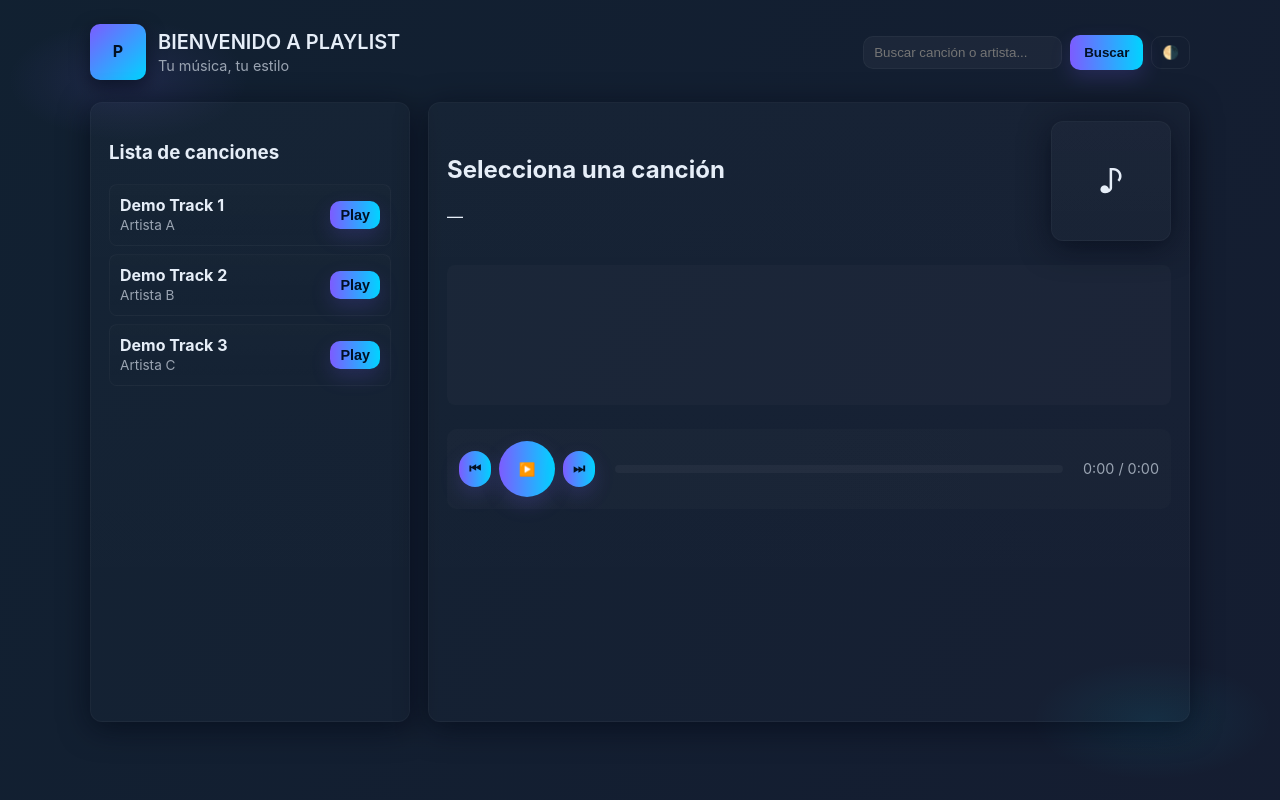
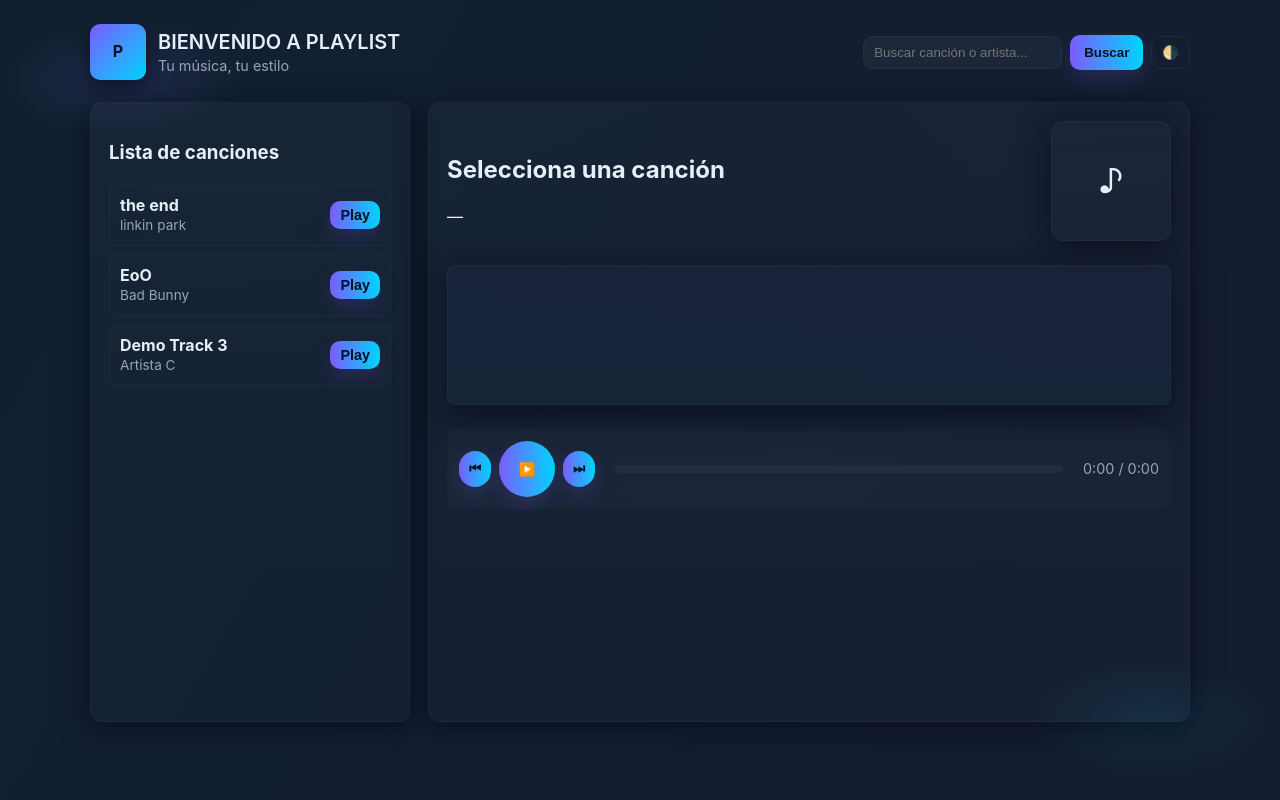
Before and after one commit to arglea16/Reproductor_app_web, a PHP site: page /inicio.php in a window 1280 px wide. Run offline with PHP 8.4, Linux system fonts and the light colour scheme.

Commit message:
cambios pequeños de diseño

```diff
--- a/assets/css/styles.css
+++ b/assets/css/styles.css
@@ -136,3 +136,17 @@
 
 /* Small helpers */
 .search{padding:8px 10px;border-radius:10px;background:var(--glass);border:1px solid rgba(255,255,255,0.04);color:inherit}
+
+/* Waveform canvas styling */
+#waveform{
+  border-radius:10px;
+  box-shadow: 0 10px 30px rgba(2,6,20,0.6), inset 0 1px 0 rgba(255,255,255,0.02);
+  background: linear-gradient(180deg, rgba(124,92,255,0.04), rgba(0,212,255,0.02));
+  border: 1px solid rgba(255,255,255,0.03);
+  display:block;
+}
+
+/* Optional: small decorative glow overlay behind the waveform */
+#waveform::before{ /* not actual canvas content, decorative only for some browsers */
+  content: '';
+}
--- a/assets/js/main.js
+++ b/assets/js/main.js
@@ -1,4 +1,4 @@
-/* main.js — interacciones ligeras para la UI */
+/* main.js — interacciones ligeras para la UI y reproductor con visualización de barras */
 (function(){
   'use strict';
 
@@ -98,7 +98,7 @@
     }
 
     /* =====================
-     Reproductor: playlist, buscador, canvas waveform
+       Reproductor: playlist, buscador, canvas bars
        ===================== */
     function initPlayer(){
       const audio = document.getElementById('player-audio');
@@ -106,7 +106,7 @@
 
       const canvas = document.getElementById('waveform');
       const canvasCtx = canvas ? canvas.getContext('2d') : null;
-    const tracks = Array.from(document.querySelectorAll('.playlist .track'));
+      let tracks = Array.from(document.querySelectorAll('.playlist .track'));
       const playToggle = document.querySelector('.btn-play-toggle');
       const prevBtn = document.querySelector('.btn-prev');
       const nextBtn = document.querySelector('.btn-next');
@@ -115,6 +115,8 @@
       const titleEl = document.querySelector('.track-title');
       const artistEl = document.querySelector('.track-artist');
       const searchInput = document.querySelector('.search');
+      const addBtn = document.querySelector('.add-track');
+      const fileInput = document.getElementById('file-add');
 
       let currentIndex = -1;
       let audioCtx, sourceNode, analyser, dataArray, animationId;
@@ -124,33 +126,51 @@
         audioCtx = new (window.AudioContext || window.webkitAudioContext)();
         sourceNode = audioCtx.createMediaElementSource(audio);
         analyser = audioCtx.createAnalyser();
-      analyser.fftSize = 2048;
-      const bufferLength = analyser.fftSize;
+        analyser.fftSize = 1024; // smaller -> fewer bins
+        const bufferLength = analyser.frequencyBinCount;
         dataArray = new Uint8Array(bufferLength);
         sourceNode.connect(analyser);
         analyser.connect(audioCtx.destination);
       }
 
+      // drawing: frequency bars
       function drawWave(){
         if(!canvasCtx || !analyser) return;
-      const WIDTH = canvas.width;
-      const HEIGHT = canvas.height;
-      analyser.getByteTimeDomainData(dataArray);
-      canvasCtx.fillStyle = 'rgba(255,255,255,0.02)';
+        const WIDTH = canvas.clientWidth;
+        const HEIGHT = canvas.clientHeight;
+        analyser.getByteFrequencyData(dataArray);
+
+        // trailing clear for smoothness
+        canvasCtx.fillStyle = 'rgba(2,6,20,0.06)';
         canvasCtx.fillRect(0,0,WIDTH,HEIGHT);
-      canvasCtx.lineWidth = 2;
-      canvasCtx.strokeStyle = 'rgba(124,92,255,0.9)';
-      canvasCtx.beginPath();
-      const sliceWidth = WIDTH * 1.0 / dataArray.length;
-      let x = 0;
-      for(let i=0;i<dataArray.length;i++){
-        const v = dataArray[i] / 128.0;
-        const y = v * HEIGHT/2;
-        if(i===0) canvasCtx.moveTo(x,y); else canvasCtx.lineTo(x,y);
-        x += sliceWidth;
+
+        const maxBars = Math.min(120, Math.floor(WIDTH / 4));
+        const barCount = Math.max(16, maxBars);
+        const step = Math.max(1, Math.floor(dataArray.length / barCount));
+        const barWidth = WIDTH / barCount * 0.75;
+        const gap = (WIDTH / barCount) * 0.25;
+
+        const grad = canvasCtx.createLinearGradient(0,0,0,HEIGHT);
+        grad.addColorStop(0, 'rgba(124,92,255,0.95)');
+        grad.addColorStop(0.5, 'rgba(0,212,255,0.85)');
+        grad.addColorStop(1, 'rgba(0,212,255,0.35)');
+
+        canvasCtx.fillStyle = grad;
+        canvasCtx.shadowBlur = 12;
+        canvasCtx.shadowColor = 'rgba(0,212,255,0.25)';
+
+        for(let i=0;i<barCount;i++){
+          const dataIndex = i * step;
+          const v = dataArray[dataIndex] || 0; // 0..255
+          const h = (v / 255) * (HEIGHT * 0.95);
+          const x = i * (barWidth + gap);
+          const y = HEIGHT - h;
+          const radius = Math.min(6, barWidth * 0.2);
+          roundRect(canvasCtx, x, y, barWidth, h, radius);
+          canvasCtx.fill();
         }
-      canvasCtx.lineTo(WIDTH,HEIGHT/2);
-      canvasCtx.stroke();
+
+        canvasCtx.shadowBlur = 0;
         animationId = requestAnimationFrame(drawWave);
       }
 
@@ -160,6 +180,18 @@
         if(canvasCtx){
           canvasCtx.clearRect(0,0,canvas.width,canvas.height);
         }
+      }
+
+      // helper to draw rounded rectangle path (does not fill)
+      function roundRect(ctx, x, y, w, h, r){
+        const radius = Math.min(r, w/2, h/2);
+        ctx.beginPath();
+        ctx.moveTo(x + radius, y);
+        ctx.arcTo(x + w, y, x + w, y + h, radius);
+        ctx.arcTo(x + w, y + h, x, y + h, radius);
+        ctx.arcTo(x, y + h, x, y, radius);
+        ctx.arcTo(x, y, x + w, y, radius);
+        ctx.closePath();
       }
 
       function playTrack(index){
@@ -177,10 +209,8 @@
         audio.src = src;
         audio.load();
         audio.play().catch(err=>{
-        // On some browsers autoplay is blocked until user gesture
           console.log('play blocked: ', err);
         });
-      // ensure audio context connected from user gesture
         setupAudioContext();
         if(analyser) drawWave();
         updatePlayButton(true);
@@ -191,10 +221,42 @@
         playToggle.textContent = isPlaying ? '⏸' : '▶️';
       }
 
-    // Track click / play buttons
+      // Create track element dynamically
+      function escapeHtml(s){
+        return String(s).replace(/[&<>"']/g, function(m){return {'&':'&amp;','<':'&lt;','>':'&gt;','"':'&quot;',"'":"&#39;"}[m];});
+      }
+      function createTrackElement(src, title, artist, autoplay=false){
+        const tpl = document.createElement('div');
+        tpl.className = 'track reveal';
+        tpl.dataset.src = src;
+        tpl.dataset.title = title || 'Sin título';
+        tpl.dataset.artist = artist || '';
+        tpl.innerHTML = `<div class="track-meta"><strong>${escapeHtml(title||'Sin título')}</strong><span class="muted">${escapeHtml(artist||'Local')}</span></div><div class="track-actions"><button class="btn btn-play">Play</button></div>`;
+        const list = document.querySelector('.playlist');
+        list.appendChild(tpl);
+        // attach listeners
+        const idx = tracks.length;
+        tpl.addEventListener('click', (e)=>{
+          if(e.target.closest('.btn')) return;
+          playTrack(idx);
+        });
+        const btn = tpl.querySelector('.btn-play');
+        btn && btn.addEventListener('click',(ev)=>{
+          ev.stopPropagation();
+          if(currentIndex === idx && !audio.paused){
+            audio.pause();
+          } else {
+            playTrack(idx);
+          }
+        });
+        tracks.push(tpl);
+        if(autoplay) playTrack(idx);
+      }
+
+      // Wire existing tracks
       tracks.forEach((t, idx)=>{
         t.addEventListener('click', (e)=>{
-        if(e.target.closest('.btn')) return; // handled by button
+          if(e.target.closest('.btn')) return;
           playTrack(idx);
         });
         const btn = t.querySelector('.btn-play');
@@ -210,6 +272,8 @@
 
       playToggle && playToggle.addEventListener('click', ()=>{
         if(audio.paused){
+          // ensure AudioContext is created from a user gesture
+          try{ setupAudioContext(); } catch(e){ /* ignore */ }
           audio.play();
         } else audio.pause();
       });
@@ -229,8 +293,16 @@
         if(progressBar) progressBar.style.width = pct + '%';
         if(timeLabel) timeLabel.textContent = `${formatTime(audio.currentTime)} / ${formatTime(audio.duration)} `;
       });
-    audio.addEventListener('play', ()=> updatePlayButton(true));
-    audio.addEventListener('pause', ()=> updatePlayButton(false));
+      // When audio starts, ensure audio context exists and start visualizer
+      audio.addEventListener('play', ()=>{
+        try{ setupAudioContext(); } catch(e){}
+        if(analyser) drawWave();
+        updatePlayButton(true);
+      });
+      audio.addEventListener('pause', ()=>{
+        updatePlayButton(false);
+        stopDrawing();
+      });
 
       audio.addEventListener('ended', ()=>{
         // auto next
@@ -258,6 +330,57 @@
         });
       });
 
+      // Add-track logic: upload to server, fallback to objectURL
+      if(addBtn && fileInput){
+        addBtn.addEventListener('click', ()=> fileInput.click());
+        fileInput.addEventListener('change', async (ev)=>{
+          const files = Array.from(ev.target.files || []);
+          if(files.length === 0) return;
+          try{
+            const saved = await uploadFilesToServer(files);
+            if(Array.isArray(saved) && saved.length){
+              saved.forEach((path, i)=>{
+                const file = files[i] || {};
+                const name = file.name ? file.name.replace(/\.[^/.]+$/, '') : path.split('/').pop();
+                createTrackElement(path, name, 'Servidor', i===0);
+              });
+            } else {
+              files.forEach((file, i)=>{
+                if(!file.type.startsWith('audio/')) return;
+                const src = URL.createObjectURL(file);
+                const name = file.name.replace(/\.[^/.]+$/, '');
+                createTrackElement(src, name, 'Local', i===0);
+              });
+            }
+          } catch(err){
+            console.error('Upload failed, using local URLs', err);
+            files.forEach((file, i)=>{
+              if(!file.type.startsWith('audio/')) return;
+              const src = URL.createObjectURL(file);
+              const name = file.name.replace(/\.[^/.]+$/, '');
+              createTrackElement(src, name, 'Local', i===0);
+            });
+          }
+          fileInput.value = '';
+        });
+      }
+
+      // Upload helper: sends files to routes/upload.php, returns array of saved relative paths
+      async function uploadFilesToServer(files){
+        const form = new FormData();
+        files.forEach(f=> form.append('tracks[]', f));
+
+        const resp = await fetch('routes/upload.php', {
+          method: 'POST',
+          body: form
+        });
+        if(!resp.ok) throw new Error('Upload HTTP error ' + resp.status);
+        const data = await resp.json();
+        if(data && Array.isArray(data.saved) && data.saved.length) return data.saved;
+        if(data && data.errors && data.errors.length) throw new Error('Upload errors: ' + data.errors.join('; '));
+        return [];
+      }
+
       // utils
       function formatTime(s){
         if(!s || isNaN(s)) return '0:00';
@@ -271,9 +394,15 @@
         const ratio = window.devicePixelRatio || 1;
         const w = canvas.clientWidth;
         const h = canvas.clientHeight;
+        // set backing store size in device pixels
         canvas.width = Math.floor(w * ratio);
         canvas.height = Math.floor(h * ratio);
-      if(canvasCtx) canvasCtx.scale(ratio, ratio);
+        // reset transform and scale so drawing uses CSS pixels coordinates
+        if(canvasCtx){
+          if(typeof canvasCtx.resetTransform === 'function') canvasCtx.resetTransform();
+          // set transform to scale drawing operations by ratio
+          canvasCtx.setTransform(ratio,0,0,ratio,0,0);
+        }
       }
       window.addEventListener('resize', resizeCanvas);
       resizeCanvas();
--- a/inicio.php
+++ b/inicio.php
@@ -29,20 +29,20 @@
                 <h3>Lista de canciones</h3>
                 <div class="playlist">
                     <!-- Cada .track puede tener data-src a un archivo en media/ -->
-                    <div class="track reveal" data-src="media/track1.mp3" data-title="Demo Track 1" data-artist="Artista A">
+                    <div class="track reveal" data-src="media/linkin-park.mp3" data-title="the end" data-artist="linkin park">
                         <div class="track-meta">
-                            <strong>Demo Track 1</strong>
-                            <span class="muted">Artista A</span>
+                            <strong>the end</strong>
+                            <span class="muted">linkin park</span>
                         </div>
                         <div class="track-actions">
                             <button class="btn btn-play">Play</button>
                         </div>
                     </div>
 
-                    <div class="track reveal" data-src="media/track2.mp3" data-title="Demo Track 2" data-artist="Artista B">
+                    <div class="track reveal" data-src="media/EoO - Bad Bunny (320).mp3" data-title="EoO" data-artist="Bad Bunny">
                         <div class="track-meta">
-                            <strong>Demo Track 2</strong>
-                            <span class="muted">Artista B</span>
+                            <strong>EoO</strong>
+                            <span class="muted">Bad Bunny</span>
                         </div>
                         <div class="track-actions">
                             <button class="btn btn-play">Play</button>
@@ -70,7 +70,8 @@
                     <div class="player-cover panel" style="width:120px;height:120px;display:flex;align-items:center;justify-content:center">♪</div>
                 </div>
 
-                <canvas id="waveform" width="900" height="140" style="width:100%;height:140px;border-radius:8px;margin-top:12px;background:rgba(255,255,255,0.02)"></canvas>
+                <canvas id="waveform" width="900" height="140" style="width:100%;height:140px;border-radius:8px;margin-top:12px;">
+                </canvas>
 
                 <div class="player-bar" style="margin-top:12px">
                     <button class="btn btn-prev">⏮</button>
```
Lines whose indentation alone changed are shown as unchanged.
